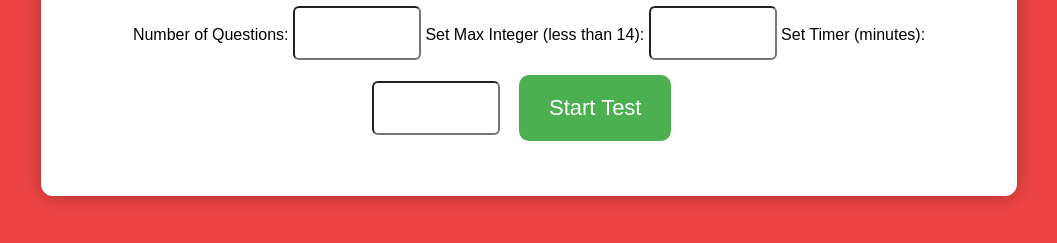
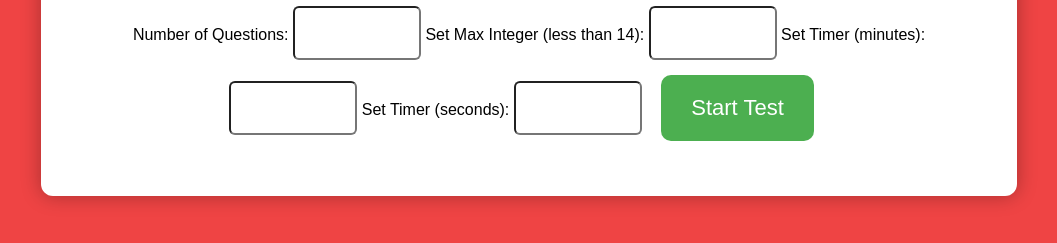
Before and after one commit to Amzt-pixel/software, a plain HTML site: page index.html in a window 1280 px wide. Shown: the part 193-436 px from the top of the page, without its empty margins (111-1168 px from the left). Drawn offline with Linux system fonts and the light colour scheme.

Commit message:
Update index.html

```diff
--- a/index.html
+++ b/index.html
@@ -17,8 +17,11 @@
             <label for="maxInt">Set Max Integer (less than 14):</label>
             <input type="number" id="maxInt" min="1" max="13">
 
-            <label for="setTimer">Set Timer (minutes):</label>
-            <input type="number" id="setTimer" min="1" max="60">
+            <label for="setMinutes">Set Timer (minutes):</label>
+            <input type="number" id="setTimer" min="1" max="30">
+
+            <label for="setSeconds">Set Timer (seconds):</label>
+            <input type="number" id="setTimer" min="1" max="59">
 
             <button class="start-btn" onclick="startTest()">Start Test</button>
         </div>
```
